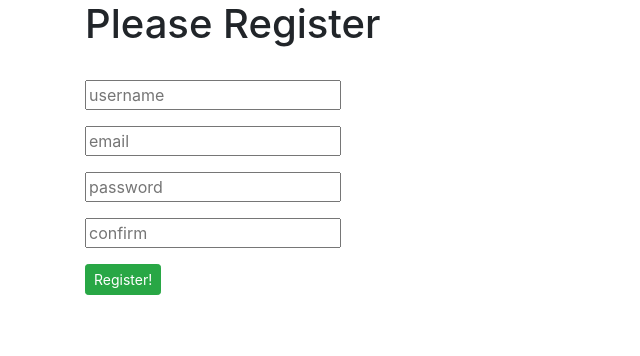
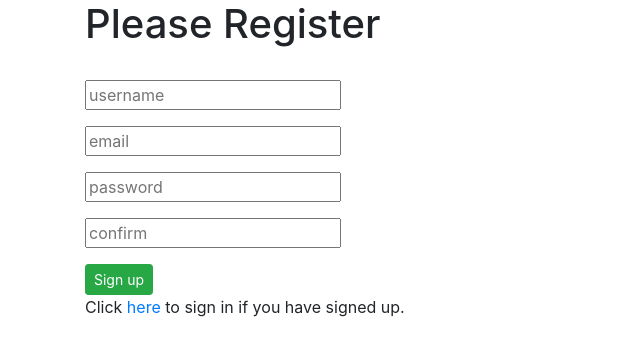
Before and after one commit to ngchanway/flask-intro-discoverflask, a Flask app: page /register in a window 1280 px wide. Shown: the top 356 px of the page, without its empty margins (0-640 px from the left). Run offline with Flask 2, Linux system fonts and the light colour scheme; some libraries are stand-ins or nearby versions.

```diff
--- a/project/users/templates/register.html
+++ b/project/users/templates/register.html
@@ -46,6 +46,7 @@
         {% endif %}
       </span>
     </p>
-    <button type="submit" class="btn btn-sm btn-success">Register!</button>
+    <button type="submit" class="btn btn-sm btn-success">Sign up</button>
   </form>
+  <p>Click <a href="/login">here</a> to sign in if you have signed up.</p>
 {% endblock %}
--- a/project/users/views.py
+++ b/project/users/views.py
@@ -22,7 +22,7 @@ def login():
                 user.password, request.form['password']
             ):
                 login_user(user)
-                flash('You were logged in. Go crazy.')
+                flash('You were signed in. Go crazy.')
                 return redirect(url_for('home.home'))
             else:
                 error = 'Invalid Credentials. Please try again.'
@@ -32,7 +32,7 @@ def login():
 @login_required
 def logout():
     logout_user()
-    flash('You were logged out.')
+    flash('You were signed out.')
     return redirect(url_for('home.welcome'))
 
 @users_blueprint.route('/register', methods=['GET', 'POST'])
```
Also changed, not shown: project/home/templates/index.html (+4 -4 lines), project/users/templates/login.html (+5 -4 lines).
